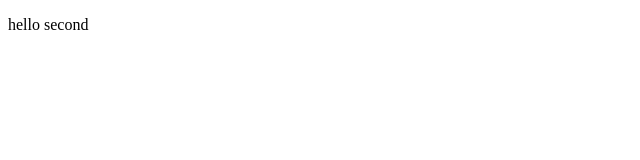
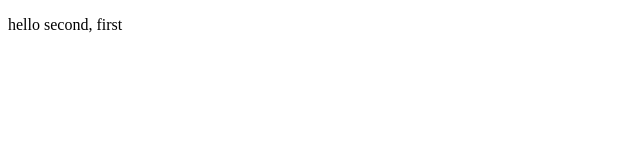
Before and after one commit to subham-sharma21/github_learn, a plain HTML site: page index.html in a window 1280 px wide. Shown: the full height of the page, 0-640 px from the left. Drawn offline with Linux system fonts and the light colour scheme.

Commit message:
first commit

```diff
--- a/index.html
+++ b/index.html
@@ -6,6 +6,6 @@
     <title>Document</title>
 </head>
 <body>
-    <p>hello second</p>
+    <p>hello second, first</p>
 </body>
 </html>
```
